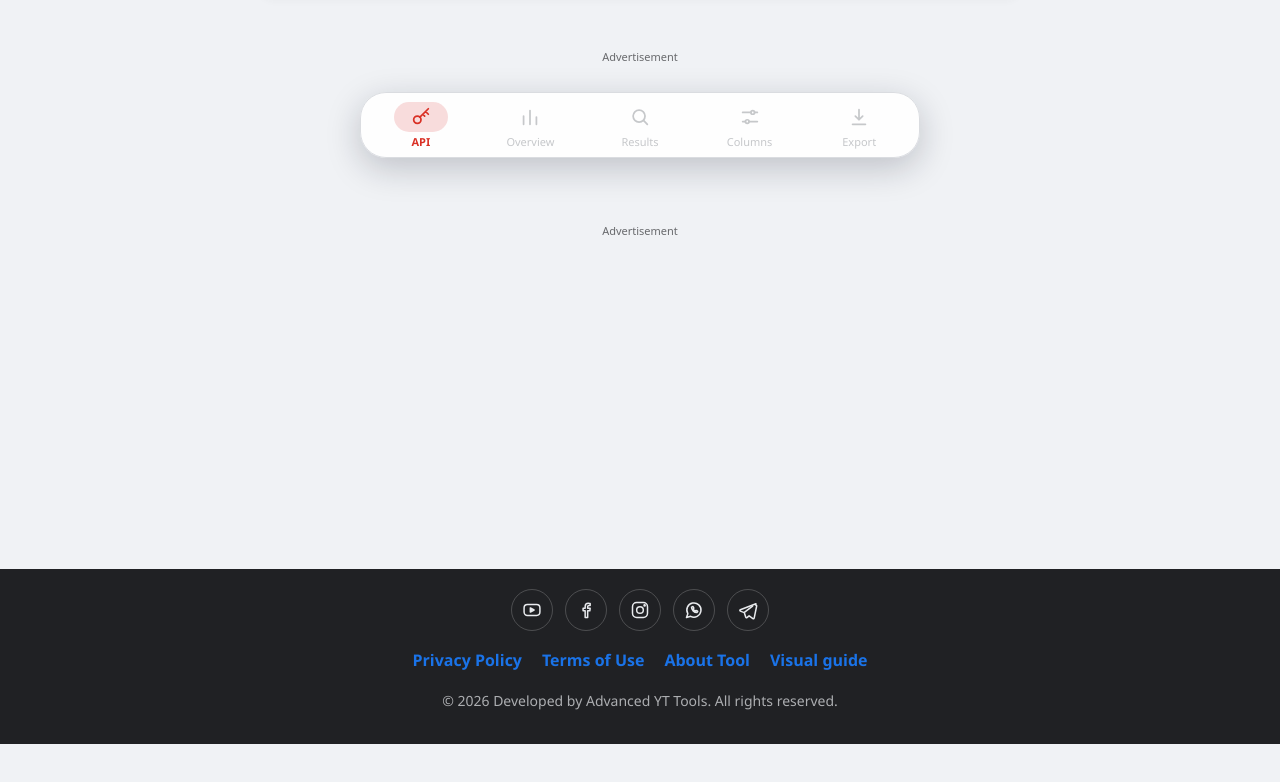
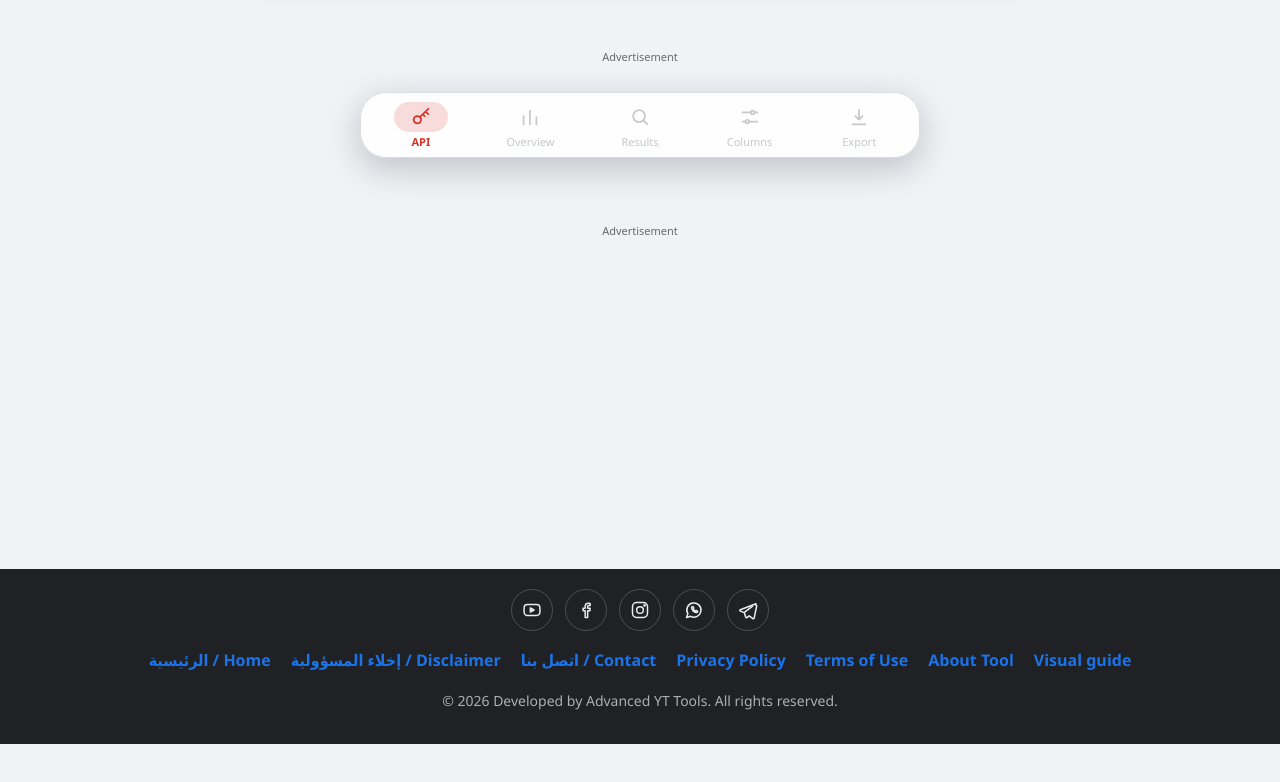
Before and after one commit to majdfatihy/youtube-tool, a plain HTML site: page index.html in a window 1280 px wide. Shown: the part 632-1414 px from the top of the page. Drawn offline with nearby package versions, Linux system fonts and the light colour scheme.

Commit message:
Navigation: add home, disclaimer and contact to existing central policy footer of YouTube tool

```diff
--- a/index.html
+++ b/index.html
@@ -739,6 +739,9 @@ html body #helpVid:empty{display:none!important}
 <footer>
     <div id="socialLinks" class="social-links"></div>
     <div class="footer-links">
+        <a href="https://dev.majdfatihy.com/">الرئيسية / Home</a>
+        <a href="https://dev.majdfatihy.com/disclaimer.html">إخلاء المسؤولية / Disclaimer</a>
+        <a href="https://dev.majdfatihy.com/contact.html">اتصل بنا / Contact</a>
         <a href="https://dev.majdfatihy.com/privacy.html" data-i18n="privacyPolicy">Privacy Policy</a>
         <a href="https://dev.majdfatihy.com/terms.html" data-i18n="termsOfUse">Terms of Use</a>
         <a href="https://dev.majdfatihy.com/about.html" data-i18n="aboutTool">About Tool</a>
```
